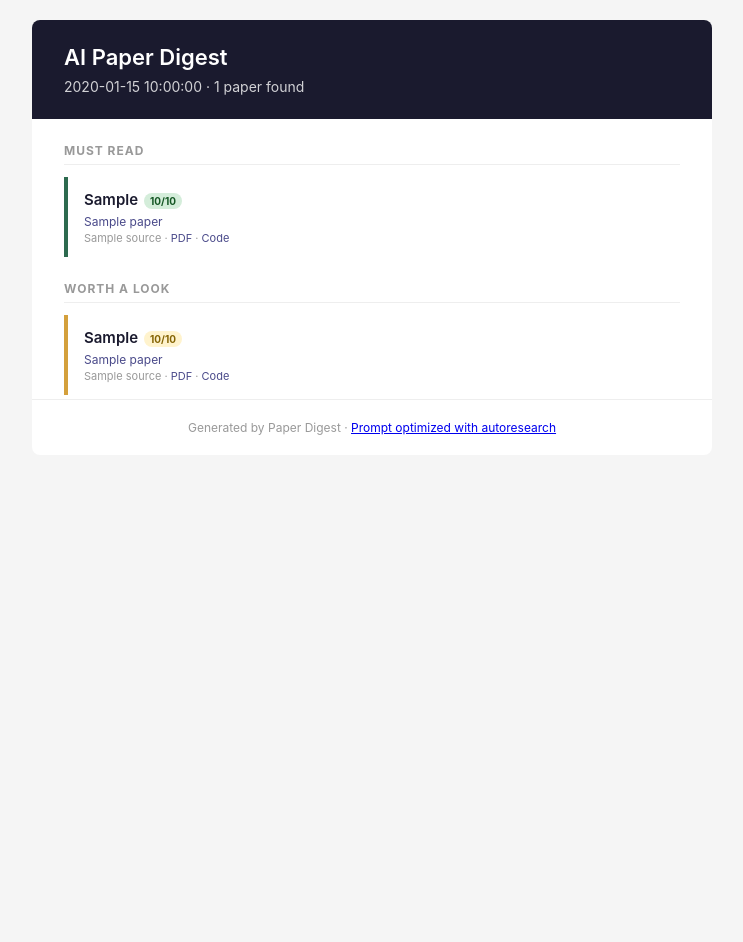
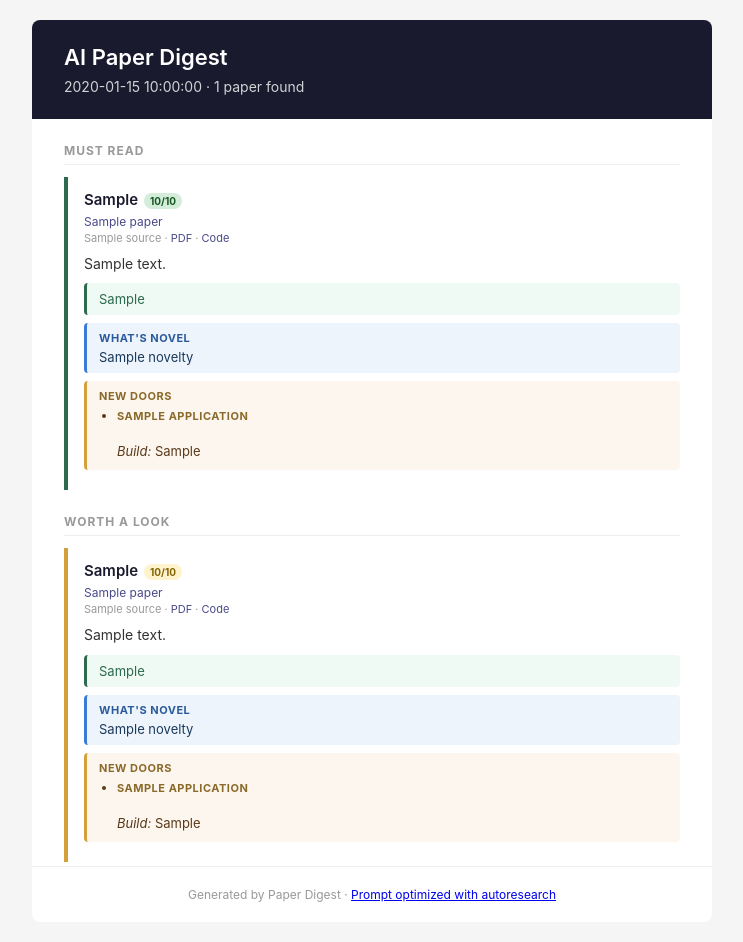
Before and after one commit to ibrahim7860/research-paper-summarizer, a Python web app: template templates/digest.html in a window 1280 px wide. Shown: the whole page, without its empty margins (268-1011 px from the left). Before the commit the page ends 435 px from the top, so only its background shows below. Run offline with Jinja, Linux system fonts and the light colour scheme; the template is opened without the code that fills it: most values are stand-ins (such as "Sample title", 1, 10 or a date in 2020).

Commit message:
Restore paper summaries below one-liner in digest email (#8)
The compact reel layout removed the detailed summary, key takeaway,
novelty, and new doors sections. This adds them back below the one-liner
so readers get both a quick scroll view and full details.

Co-authored-by: Claude Opus 4.6 (1M context) <noreply@anthropic.com>

```diff
--- a/templates/digest.html
+++ b/templates/digest.html
@@ -21,6 +21,14 @@
   .score-badge { display: inline-block; font-size: 10px; font-weight: 700; padding: 1px 6px; border-radius: 10px; margin-left: 6px; vertical-align: middle; }
   .score-high { background: #d4edda; color: #155724; }
   .score-mid { background: #fff3cd; color: #856404; }
+  .paper-summary { font-size: 14px; line-height: 1.6; color: #333; margin: 8px 0; }
+  .paper-takeaway { font-size: 13px; color: #2d6a4f; background: #f0faf4; padding: 8px 12px; border-radius: 4px; border-left: 3px solid #2d6a4f; margin: 8px 0; }
+  .paper-novelty { font-size: 13px; color: #1a3a5c; background: #eef4fb; padding: 8px 12px; border-radius: 4px; border-left: 3px solid #3a7bd5; margin: 8px 0; }
+  .paper-novelty strong { font-size: 11px; text-transform: uppercase; letter-spacing: 0.5px; display: block; margin-bottom: 4px; color: #2a5a9c; }
+  .paper-doors { font-size: 13px; color: #5a3a1a; background: #fdf6ee; padding: 8px 12px; border-radius: 4px; border-left: 3px solid #d4a03c; margin: 8px 0; }
+  .paper-doors strong { font-size: 11px; text-transform: uppercase; letter-spacing: 0.5px; display: block; margin-bottom: 4px; color: #8a6a2a; }
+  .paper-doors ul { margin: 4px 0 0; padding-left: 18px; }
+  .paper-doors li { margin-bottom: 3px; }
   .footer { padding: 20px 32px; font-size: 12px; color: #999; text-align: center; border-top: 1px solid #eee; }
 </style>
 </head>
@@ -43,6 +51,24 @@
         {% if paper.pdf_url %}&middot; <a href="{{ paper.pdf_url }}">PDF</a>{% endif %}
         {% if paper.code_url %}&middot; <a href="{{ paper.code_url }}">Code</a>{% endif %}
       </div>
+      <div class="paper-summary">{{ paper.summary }}</div>
+      <div class="paper-takeaway">{{ paper.key_takeaway }}</div>
+      {% if paper.novelty %}
+      <div class="paper-novelty">
+        <strong>What's Novel</strong>
+        {{ paper.novelty }}
+      </div>
+      {% endif %}
+      {% if paper.new_doors %}
+      <div class="paper-doors">
+        <strong>New Doors</strong>
+        <ul>
+        {% for door in paper.new_doors %}
+          <li><strong>{{ door.application }}</strong><br><em>Build:</em> {{ door.product_example }}</li>
+        {% endfor %}
+        </ul>
+      </div>
+      {% endif %}
     </div>
     {% endfor %}
   </div>
@@ -60,6 +86,24 @@
         {% if paper.pdf_url %}&middot; <a href="{{ paper.pdf_url }}">PDF</a>{% endif %}
         {% if paper.code_url %}&middot; <a href="{{ paper.code_url }}">Code</a>{% endif %}
       </div>
+      <div class="paper-summary">{{ paper.summary }}</div>
+      <div class="paper-takeaway">{{ paper.key_takeaway }}</div>
+      {% if paper.novelty %}
+      <div class="paper-novelty">
+        <strong>What's Novel</strong>
+        {{ paper.novelty }}
+      </div>
+      {% endif %}
+      {% if paper.new_doors %}
+      <div class="paper-doors">
+        <strong>New Doors</strong>
+        <ul>
+        {% for door in paper.new_doors %}
+          <li><strong>{{ door.application }}</strong><br><em>Build:</em> {{ door.product_example }}</li>
+        {% endfor %}
+        </ul>
+      </div>
+      {% endif %}
     </div>
     {% endfor %}
   </div>
```
